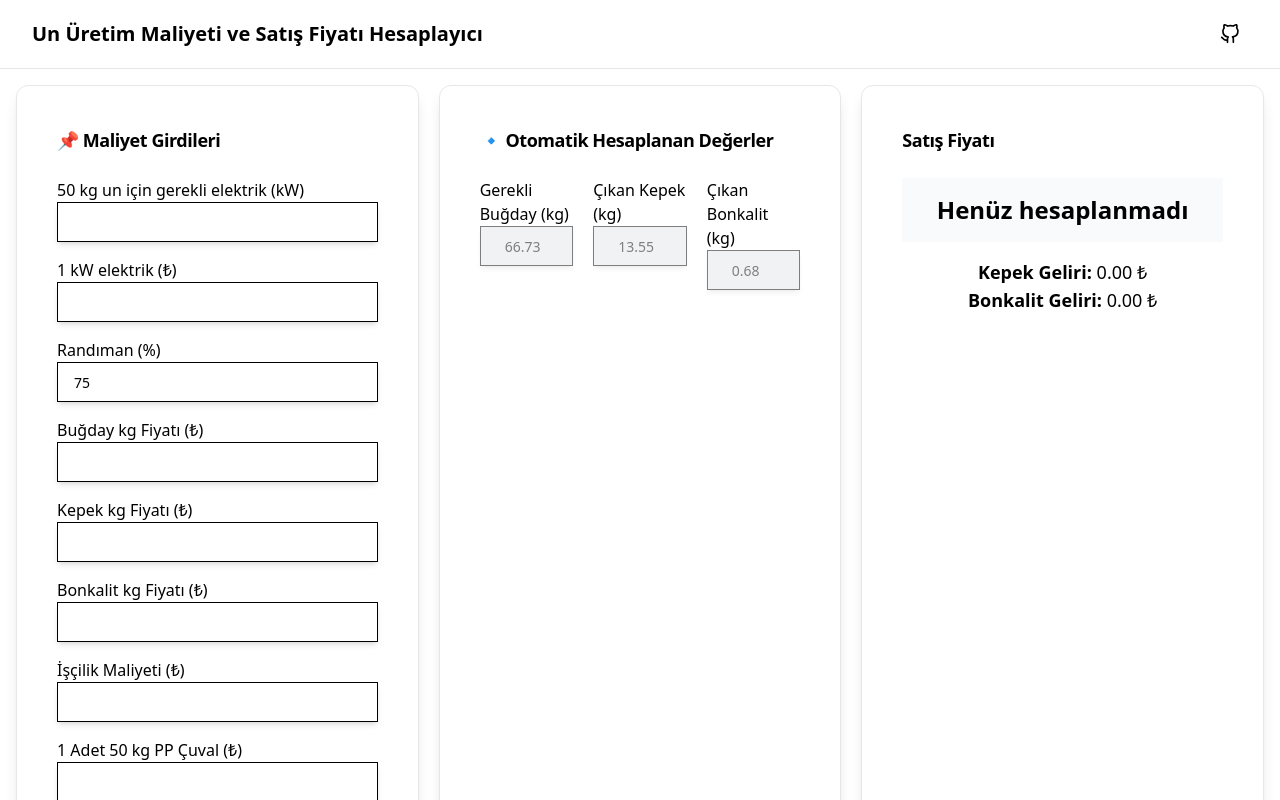
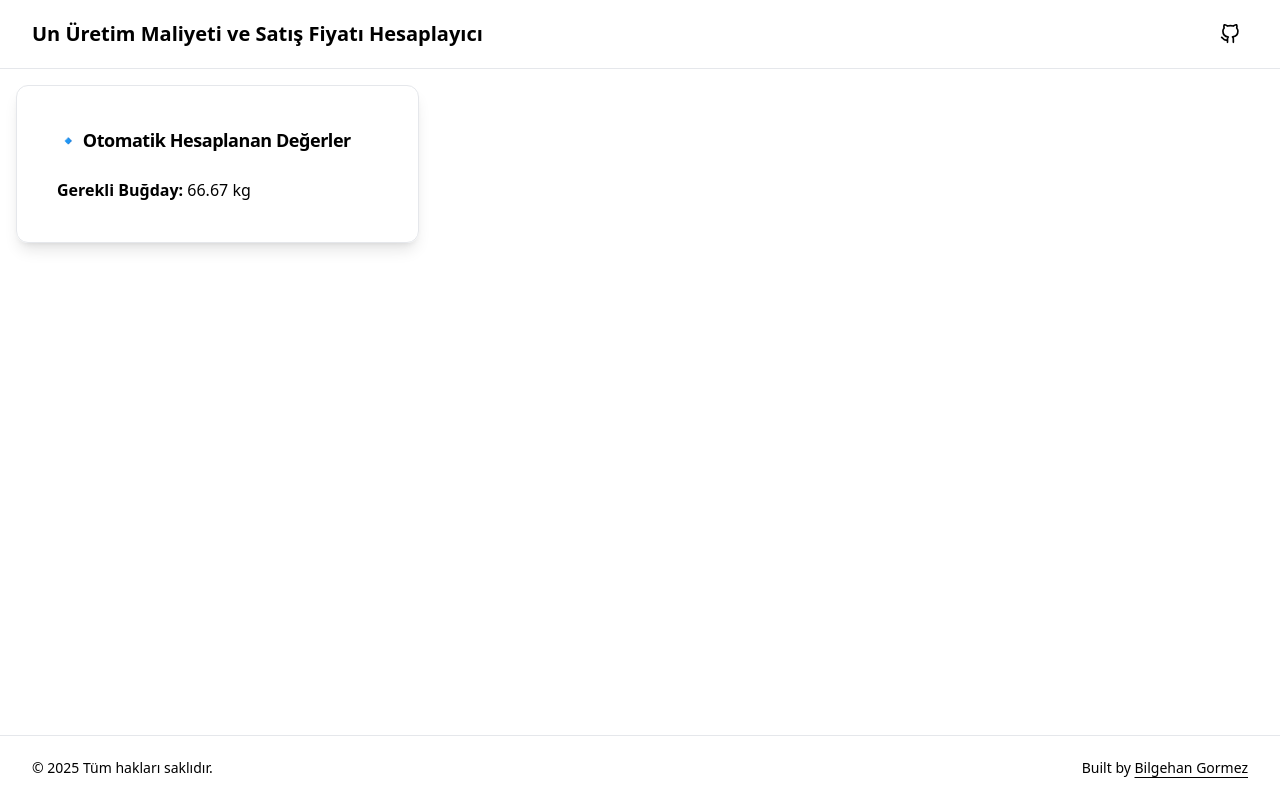
Before and after one commit to bilgehangormez/cost-and-selling-price-calculator, a Next.js app: page / in a window 1280 px wide. Shown: the top 800 px of the page. Built offline with nearby package versions, Linux system fonts and the light colour scheme.

Commit message:
Update PriceCalculator.tsx

```diff
--- a/src/components/PriceCalculator.tsx
+++ b/src/components/PriceCalculator.tsx
@@ -31,30 +31,12 @@ export function PriceCalculator() {
     });
 
     const randimanValue = watch("randiman");
-    const branPrice = parseFloat(watch("bran_price")) || 0;
-    const bonkalitPrice = parseFloat(watch("bonkalit_price")) || 0;
 
     useEffect(() => {
         if (randimanValue) {
-            fetch("/randiman_oranlari.json")
-                .then((res) => res.json())
-                .then((data) => {
-                    const randimanKey = String(randimanValue);
-                    if (data[randimanKey]) {
-                        const wheatRequired = 50 / (data[randimanKey].un_miktari / 100);
-                        const branKg = (data[randimanKey].kepek * wheatRequired) / 100;
-                        const bonkalitKg = (data[randimanKey].bonkalit * wheatRequired) / 100;
-
-                        setWheatRequired(wheatRequired);
-                        setBranKg(branKg);
-                        setBonkalitKg(bonkalitKg);
-                        setBranRevenue(branKg * branPrice);
-                        setBonkalitRevenue(bonkalitKg * bonkalitPrice);
-                    }
-                })
-                .catch((err) => console.error("Randıman verisi yüklenemedi!", err));
+            setWheatRequired(5000 / parseFloat(randimanValue));
         }
-    }, [randimanValue, branPrice, bonkalitPrice]);
+    }, [randimanValue]);
 
     const onSubmit = async (data: Record<string, string>) => {
         const calculator = new CostCalculator(
@@ -71,98 +53,21 @@ export function PriceCalculator() {
 
         const result = await calculator.calculateCosts();
         setFinalPrice(result.finalPrice);
+        setBranKg(result.branKg);
+        setBonkalitKg(result.bonkalitKg);
         setBranRevenue(result.branRevenue);
         setBonkalitRevenue(result.bonkalitRevenue);
     };
 
     return (
         <div className="grid grid-cols-3 gap-4 mx-auto p-4">
-
-            {/* 📌 Sol Kısım: Maliyet Girdileri */}
-            <Card className="shadow-lg rounded-xl border p-4">
-                <CardHeader>
-                    <CardTitle className="text-lg">📌 Maliyet Girdileri</CardTitle>
-                </CardHeader>
-                <CardContent>
-                    <form onSubmit={handleSubmit(onSubmit)} className="space-y-4">
-                        <div>
-                            <Label>50 kg un için gerekli elektrik (kW)</Label>
-                            <Input {...register("electricity_kwh")} />
-                        </div>
-                        <div>
-                            <Label>1 kW elektrik (₺)</Label>
-                            <Input {...register("electricity_price")} />
-                        </div>
-                        <div>
-                            <Label>Randıman (%)</Label>
-                            <Input {...register("randiman")} />
-                        </div>
-                        <div>
-                            <Label>Buğday kg Fiyatı (₺)</Label>
-                            <Input {...register("wheat_price")} />
-                        </div>
-                        <div>
-                            <Label>Kepek kg Fiyatı (₺)</Label>
-                            <Input {...register("bran_price")} />
-                        </div>
-                        <div>
-                            <Label>Bonkalit kg Fiyatı (₺)</Label>
-                            <Input {...register("bonkalit_price")} />
-                        </div>
-                        <div>
-                            <Label>İşçilik Maliyeti (₺)</Label>
-                            <Input {...register("labor_cost")} />
-                        </div>
-                        <div>
-                            <Label>1 Adet 50 kg PP Çuval (₺)</Label>
-                            <Input {...register("bag_cost")} />
-                        </div>
-                        <div>
-                            <Label>Hedeflenen Kâr (₺)</Label>
-                            <Input {...register("target_profit")} />
-                        </div>
-
-                        <Button type="submit" className="w-full h-12 text-base rounded-xl">Hesapla</Button>
-                    </form>
-                </CardContent>
-            </Card>
-
             {/* 📌 Orta Kısım: Otomatik Hesaplanan Değerler */}
             <Card className="shadow-lg rounded-xl border p-4">
                 <CardHeader>
                     <CardTitle className="text-lg">🔹 Otomatik Hesaplanan Değerler</CardTitle>
                 </CardHeader>
                 <CardContent>
-                    <div className="grid grid-cols-1 gap-4">
-                        <div>
-                            <Label>Gerekli Buğday (kg)</Label>
-                            <Input type="text" value={wheatRequired.toFixed(2)} disabled className="bg-gray-200 px-6 appearance-none" />
-                        </div>
-                        <div>
-                            <Label>Çıkan Kepek (kg)</Label>
-                            <Input type="text" value={branKg.toFixed(2)} disabled className="bg-gray-200 px-6 appearance-none" />
-                        </div>
-                        <div>
-                            <Label>Çıkan Bonkalit (kg)</Label>
-                            <Input type="text" value={bonkalitKg.toFixed(2)} disabled className="bg-gray-200 px-6 appearance-none" />
-                        </div>
-                    </div>
-                </CardContent>
-            </Card>
-
-            {/* 📌 Sağ Kısım: Hesaplanan Satış Fiyatı */}
-            <Card className="shadow-lg rounded-xl border p-4">
-                <CardHeader>
-                    <CardTitle className="text-lg">Satış Fiyatı</CardTitle>
-                </CardHeader>
-                <CardContent>
-                    <div className="p-4 text-center text-2xl font-bold bg-gray-50 rounded-lg">
-                        {finalPrice !== null ? `${finalPrice.toFixed(2)} ₺` : "Henüz hesaplanmadı"}
-                    </div>
-                    <div className="mt-4 text-center text-lg">
-                        <p><strong>Kepek Geliri:</strong> {branRevenue.toFixed(2)} ₺</p>
-                        <p><strong>Bonkalit Geliri:</strong> {bonkalitRevenue.toFixed(2)} ₺</p>
-                    </div>
+                    <p><strong>Gerekli Buğday:</strong> {wheatRequired.toFixed(2)} kg</p>
                 </CardContent>
             </Card>
         </div>
```
